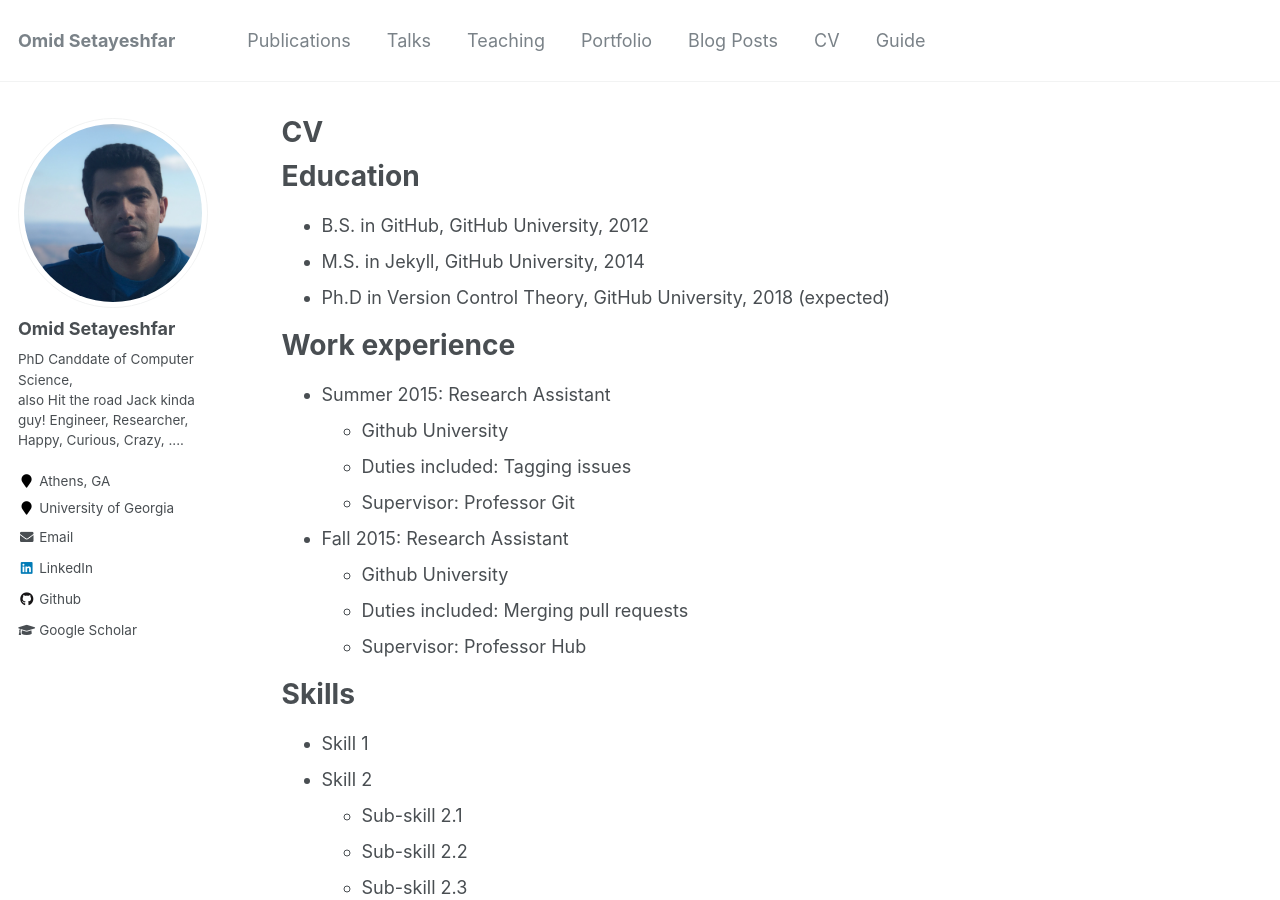
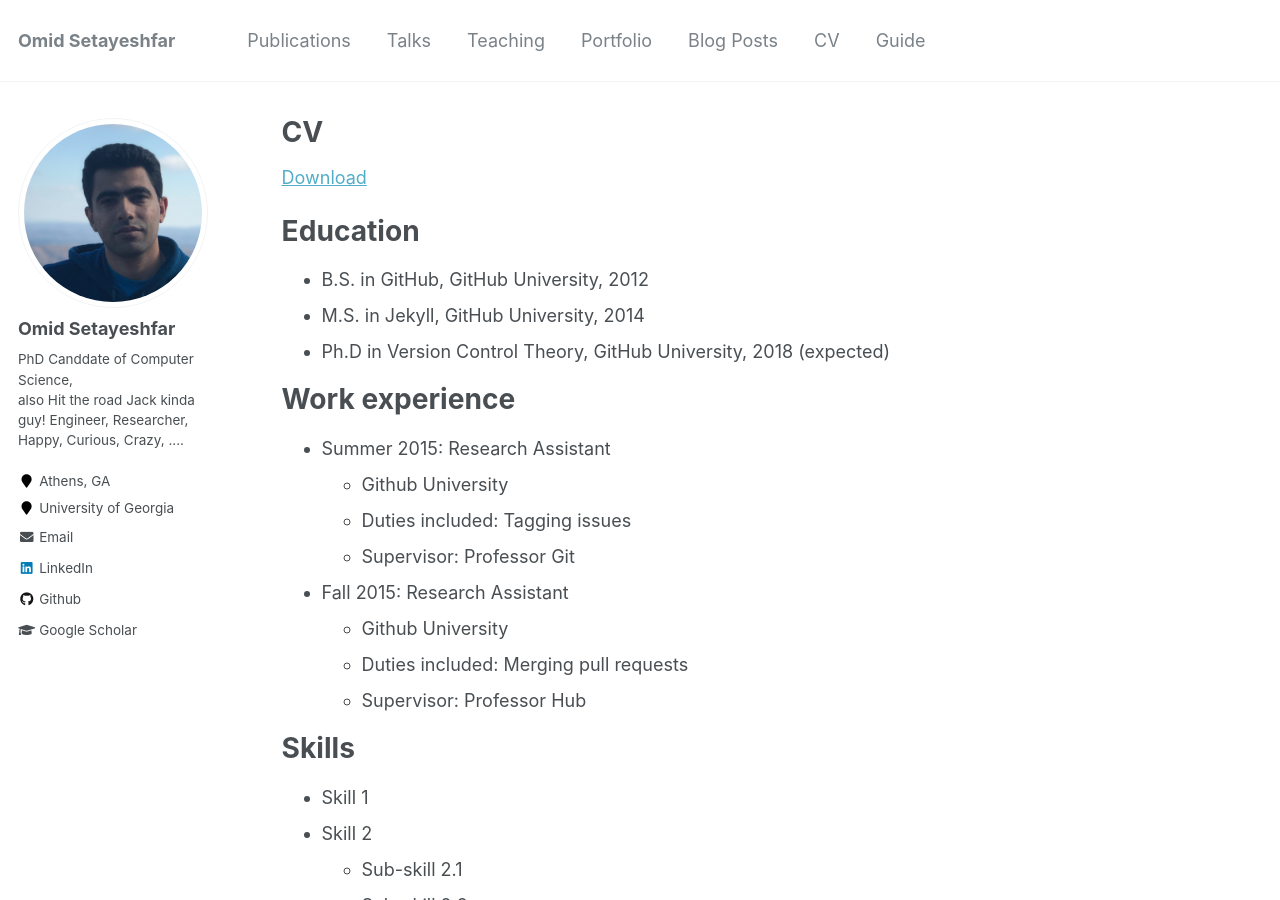
Before and after one commit to omid-s/omid-s.github.io, a Jekyll site: the page built from _pages/cv.md, in a window 1280 px wide and 900 px high. Built offline with Jekyll 4.4.1, drawn with Linux system fonts in a browser that asks for light colours.

Commit message:
adds cv link to page

```diff
--- a/_pages/cv.md
+++ b/_pages/cv.md
@@ -8,6 +8,9 @@ redirect_from:
 ---
 
 {% include base_path %}
+
+
+[Download]({{base_path}}/files/cv.pdf)
 
 Education
 ======
```
